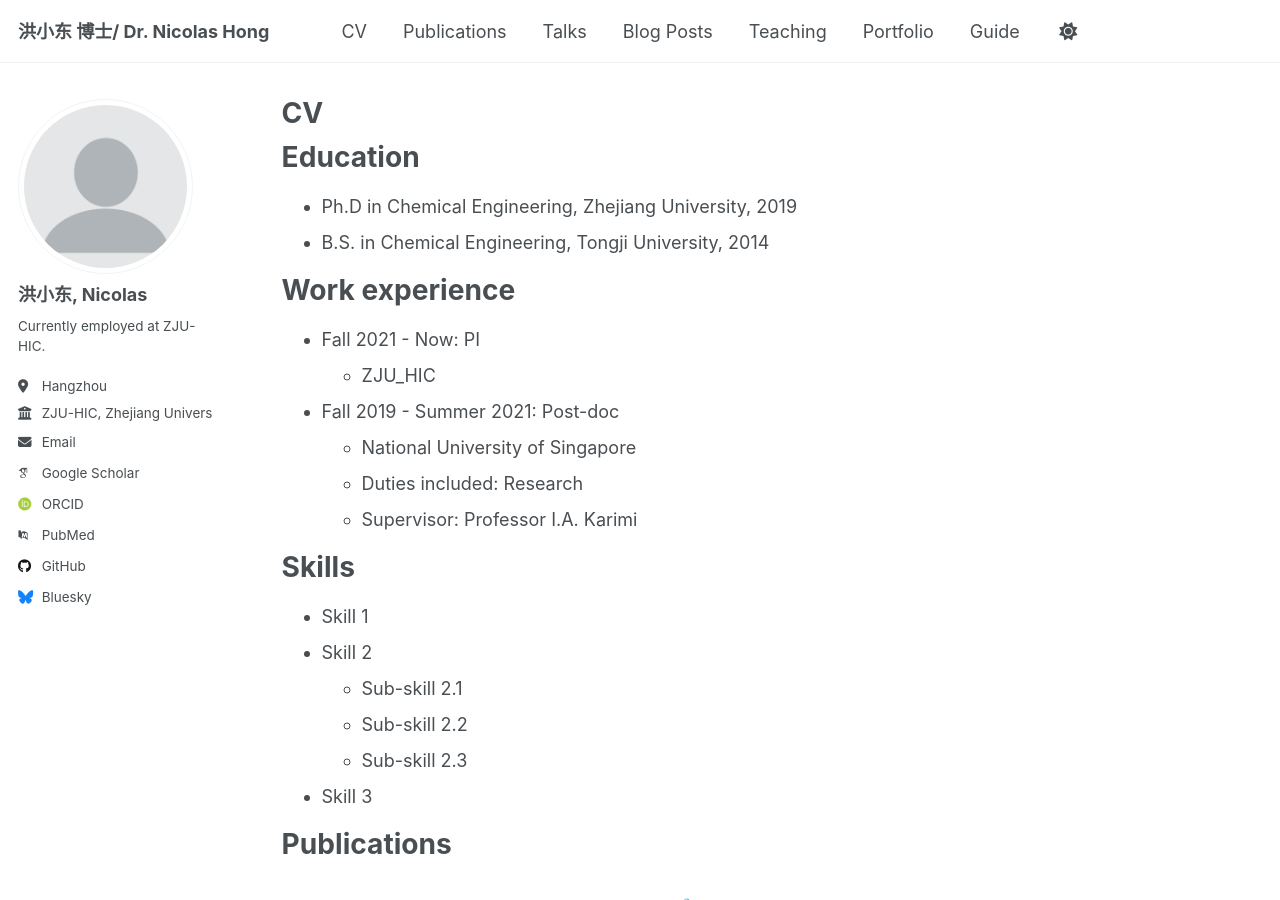
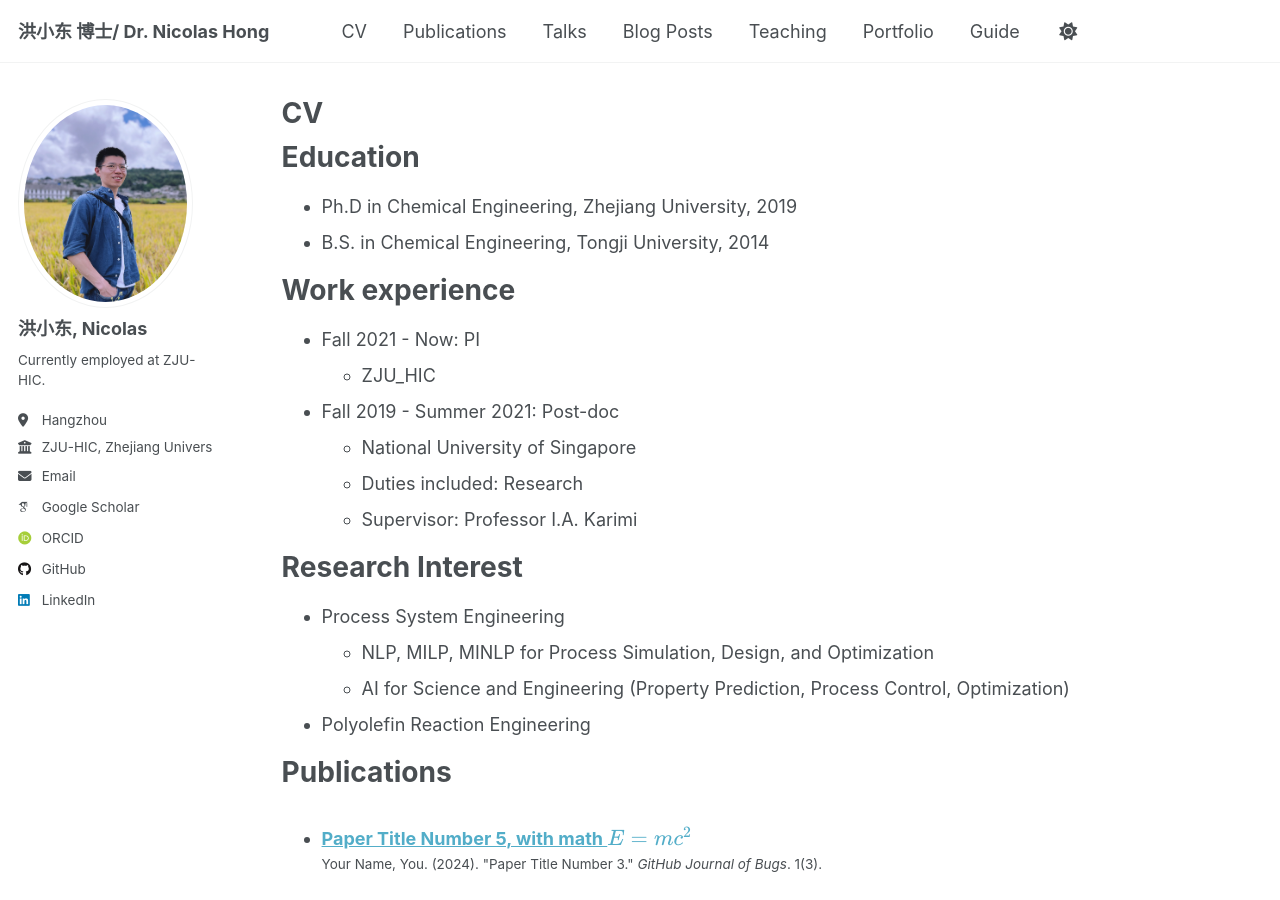
Before and after one commit to NicolasHong/NicolasHong.github.io, a Jekyll site: the page built from _pages/cv.md, in a window 1280 px wide and 900 px high. Built offline with Jekyll 4.4.1, drawn with Linux system fonts in a browser that asks for light colours; some web fonts are replaced; a script that is not in the unit is left out.

Commit message:
Fourth Test

```diff
--- a/_config.yml
+++ b/_config.yml
@@ -39,7 +39,7 @@ author:
   impactstory      : # URL
   orcid            : "https://orcid.org/0000-0003-3337-0350"
   semantic         : # URL
-  pubmed           : "https://www.ncbi.nlm.nih.gov"
+  # pubmed           : "https://www.ncbi.nlm.nih.gov"
   researchgate     : # URL
   scopus           : # URL
 
@@ -53,7 +53,7 @@ author:
 
   # Social media
   artstation       : # Username
-  bluesky          : "bsky.app" # Replace this with you Bluesky username
+  # bluesky          : "bsky.app" # Replace this with you Bluesky username
   facebook         : # Username
   flickr           : # Username
   foursquare       : # Username
@@ -62,7 +62,7 @@ author:
   keybase          : # Username
   instagram        : # Username
   lastfm           : # Username
-  linkedin         : # Username
+  linkedin         : xiaodong-hong-8531b516b
   mastodon         : # URL
   medium           : # URL
   pinterest        : # Username
--- a/_pages/cv.md
+++ b/_pages/cv.md
@@ -25,14 +25,12 @@ Work experience
   * Supervisor: Professor I.A. Karimi
 
 
-Skills
+Research Interest
 ======
-* Skill 1
-* Skill 2
-  * Sub-skill 2.1
-  * Sub-skill 2.2
-  * Sub-skill 2.3
-* Skill 3
+* Process System Engineering
+  * NLP, MILP, MINLP for Process Simulation, Design, and Optimization
+  * AI for Science and Engineering (Property Prediction, Process Control, Optimization)
+* Polyolefin Reaction Engineering
 
 Publications
 ======
```
Also changed, not shown: _pages/about.md (+2 -2 lines), images/profile.png.
